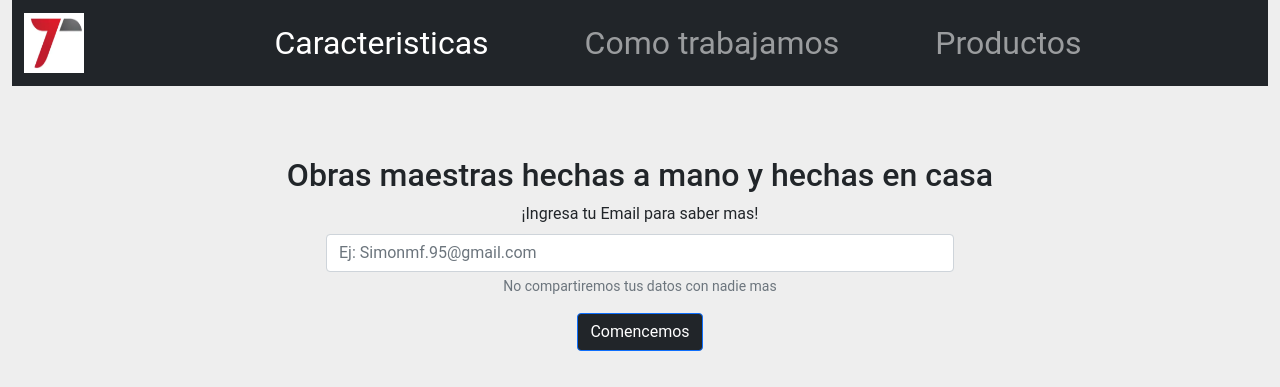
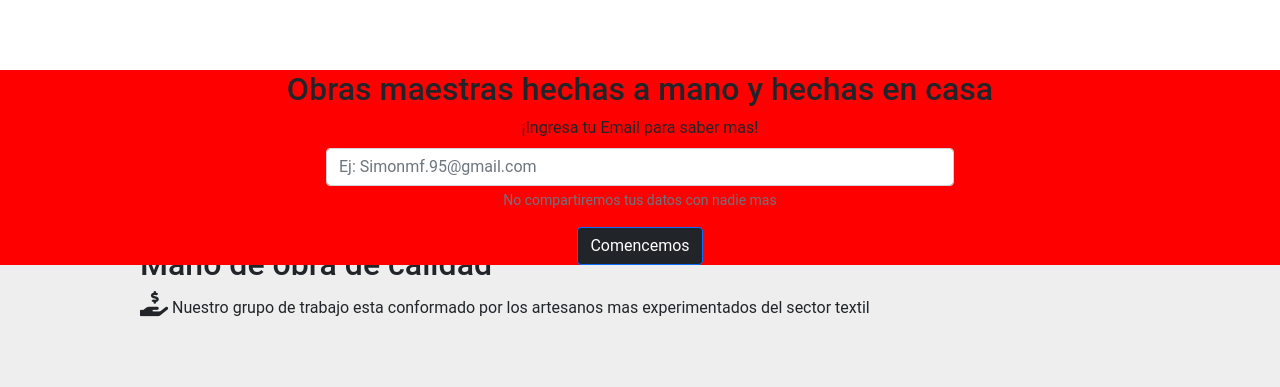
Before and after one commit to SimonMeneses/Producto, a plain HTML site: page index.html in a window 1280 px wide. Shown: the top 387 px of the page. Drawn offline with nearby package versions, Linux system fonts and the light colour scheme; grey boxes are pictures that could not be loaded.

Commit message:
FEATURE - agrego estilos

```diff
--- a/styles/style.css
+++ b/styles/style.css
@@ -17,6 +17,7 @@ img {
 
 #div1 {
     margin-bottom: 70px;
+    position: fixed;
 
 }
 
@@ -28,7 +29,10 @@ img {
 #div2 {
     display: flex;
     flex-direction: column;
+    position: absolute;
+
     text-align: center;
+    background-color: red;
 
 }
 
```
